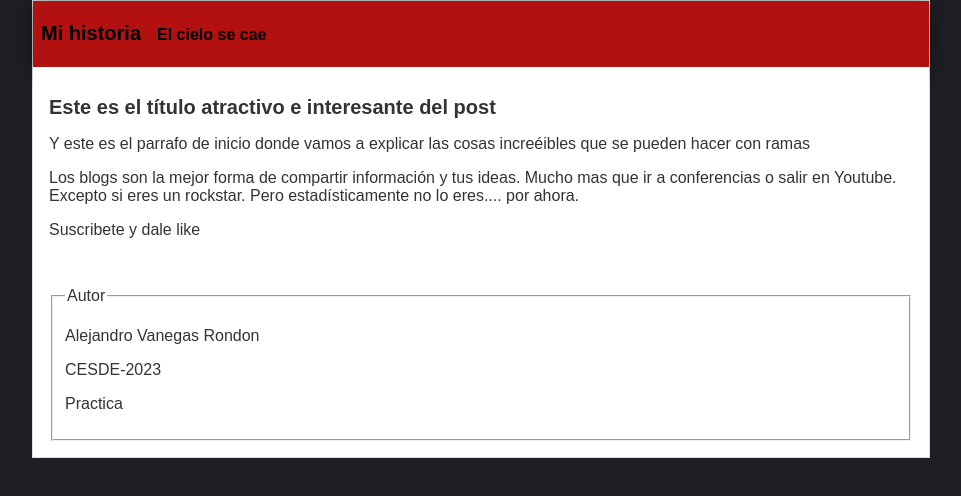
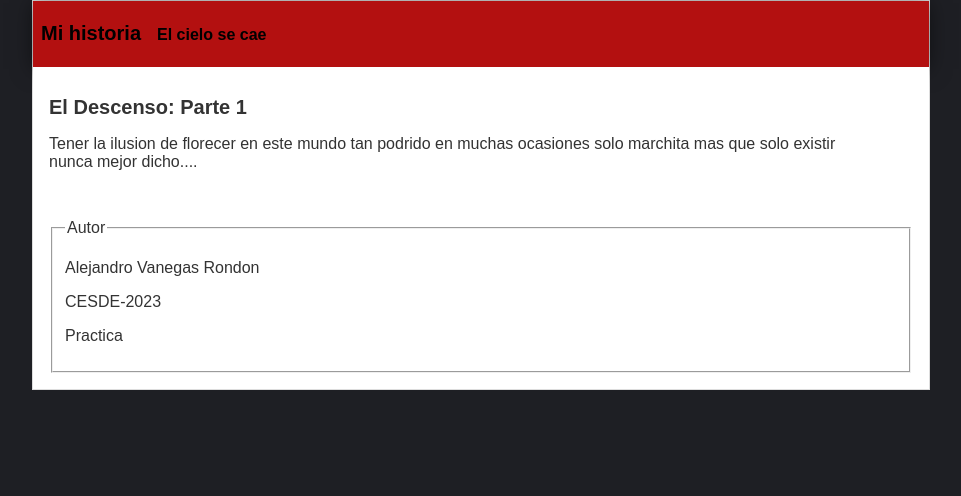
Before and after one commit to AlejoVR09/GitPlatzi, a plain HTML site: page index.html in a window 1280 px wide. Shown: the whole page, without its empty margins (159-1120 px from the left). Drawn offline with Linux system fonts and the light colour scheme.

Commit message:
Modifico el texto y añado parte del inicio

```diff
--- a/index.html
+++ b/index.html
@@ -3,7 +3,7 @@
 
 <head>
     <meta charset="UTF-8">
-    <title>Bienvenido a Hyperblog 2.0</title>
+    <title>Histories</title>
     <link rel="stylesheet" href="./css/styles.css" />
 </head>
 
@@ -14,10 +14,8 @@
 
         </div>
         <div id="post">
-            <h1>Este es el título atractivo e interesante del post</h1>
-            <p>Y este es el parrafo de inicio donde vamos a explicar las cosas increéibles que se pueden hacer con ramas</p>
-            <p>Los blogs son la mejor forma de compartir información y tus ideas. Mucho mas que ir a conferencias o salir en Youtube. Excepto si eres un rockstar. Pero estadísticamente no lo eres.... por ahora.</p>
-            <p>Suscribete y dale like</p>
+            <h1>El Descenso: Parte 1</h1>
+            <p>Tener la ilusion de florecer en este mundo tan podrido en muchas ocasiones solo marchita mas que solo existir <br> nunca mejor dicho....</p>
         </div>
         <footer class="footer">
             <fieldset>
```
